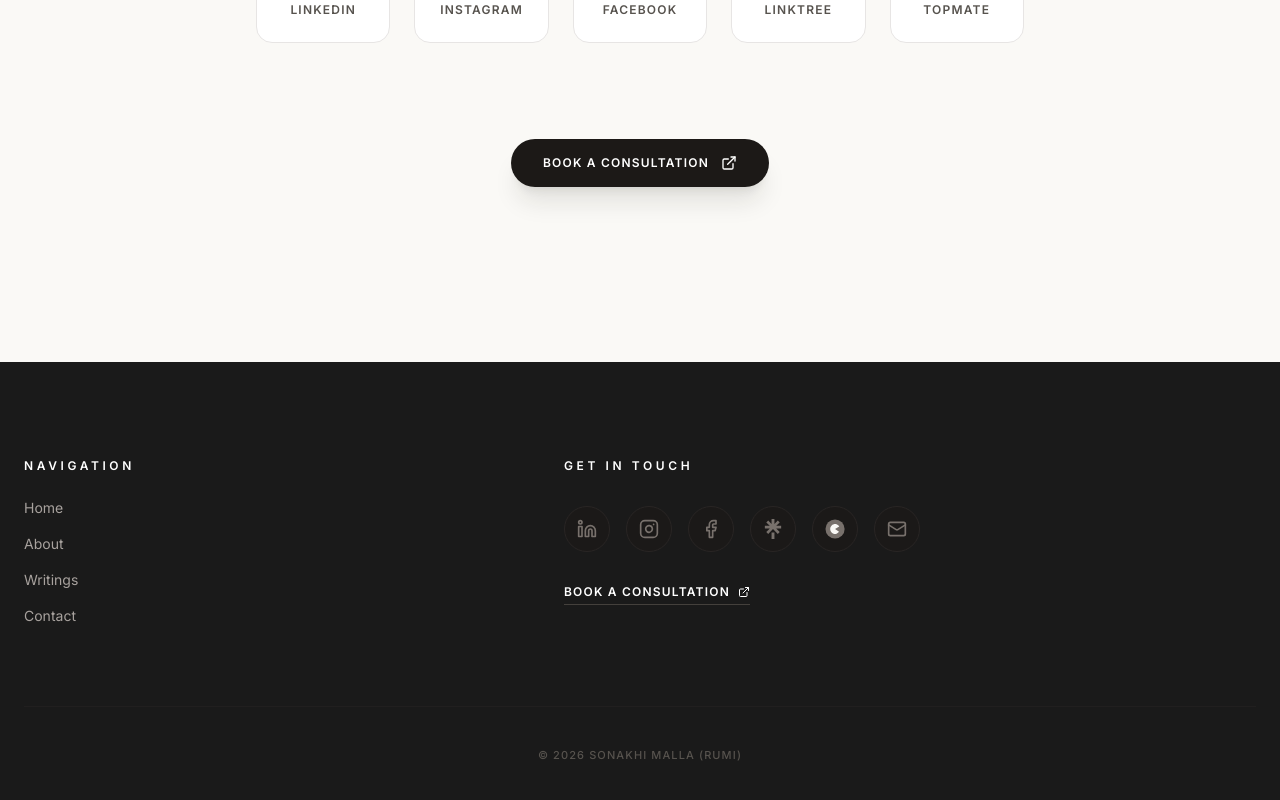
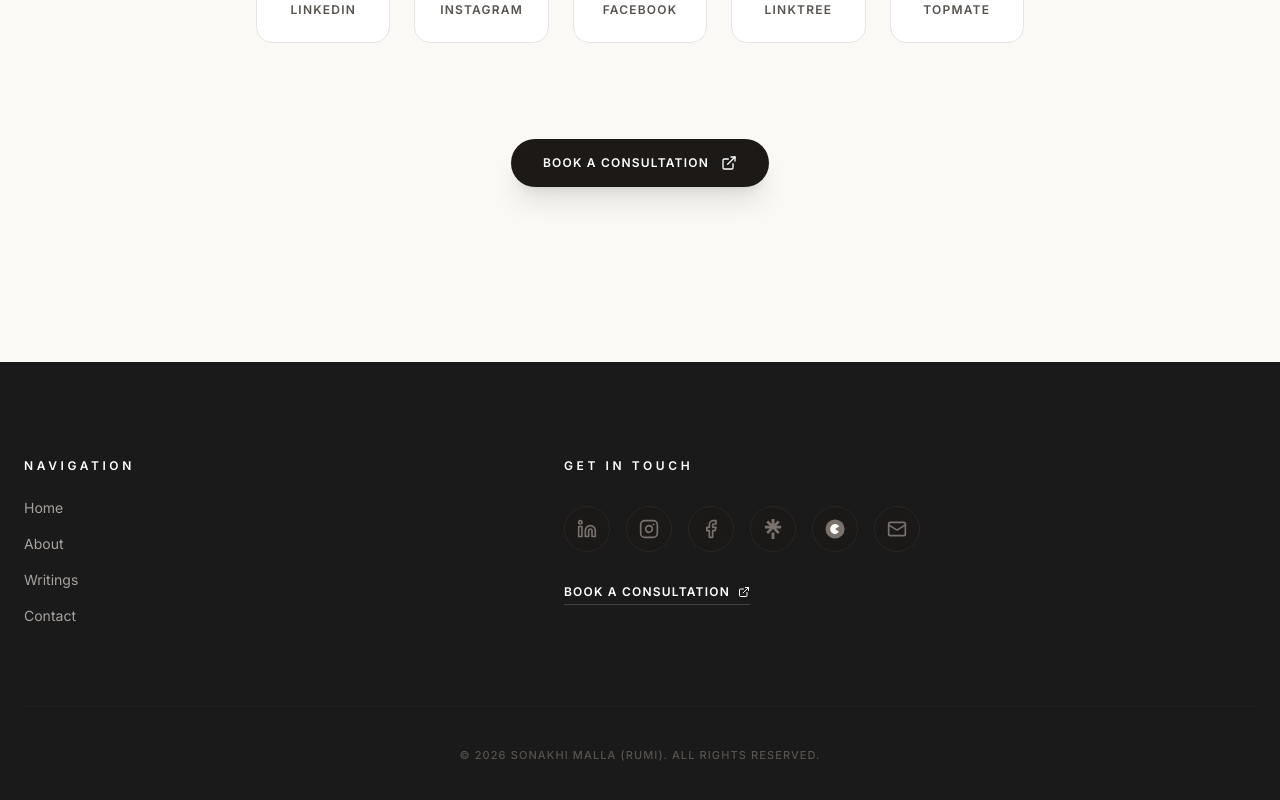
Before and after one commit to sonakhirumi/sonakhi-portfolio, a React (Vite) app: page /contact in a window 1280 px wide. Shown: the part 518-1318 px from the top of the page. Built offline with nearby package versions, Linux system fonts and the light colour scheme; a web font is replaced by a local one.

Commit message:
docs: add All rights reserved to footer copyright

```diff
--- a/components/Footer.tsx
+++ b/components/Footer.tsx
@@ -106,7 +106,7 @@ const Footer: React.FC = () => {
         </div>
 
         <div className="pt-10 border-t border-stone-800/50 flex flex-col items-center gap-6 text-[11px] font-medium uppercase tracking-widest text-stone-600">
-          <p>© {new Date().getFullYear()} <a href="#about" className="hover:text-stone-400 transition-colors">Sonakhi Malla (Rumi)</a></p>
+          <p>© {new Date().getFullYear()} <a href="#about" className="hover:text-stone-400 transition-colors">Sonakhi Malla (Rumi)</a>. All rights reserved.</p>
         </div>
       </div>
     </footer>
```
